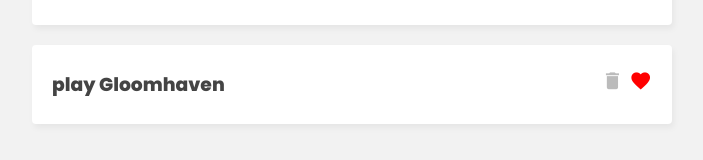
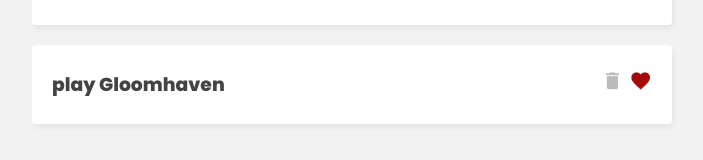
Before and after one commit to jayandrathapachhetri/Pinia-Setup-and-Task, a Vue app: page / in a window 1280 px wide. Shown: the part 360-520 px from the top of the page, without its empty margins (288-991 px from the left). Built offline with nearby package versions, Linux system fonts and the light colour scheme.

Commit message:
Learn Pinia with Vue Devtools

```diff
--- a/src/assets/main.css
+++ b/src/assets/main.css
@@ -61,7 +61,7 @@
 }
 
 .task i.active{
-  color: red;
+  color: rgb(166, 11, 11);
 }
 
 /* filter nav */
```
